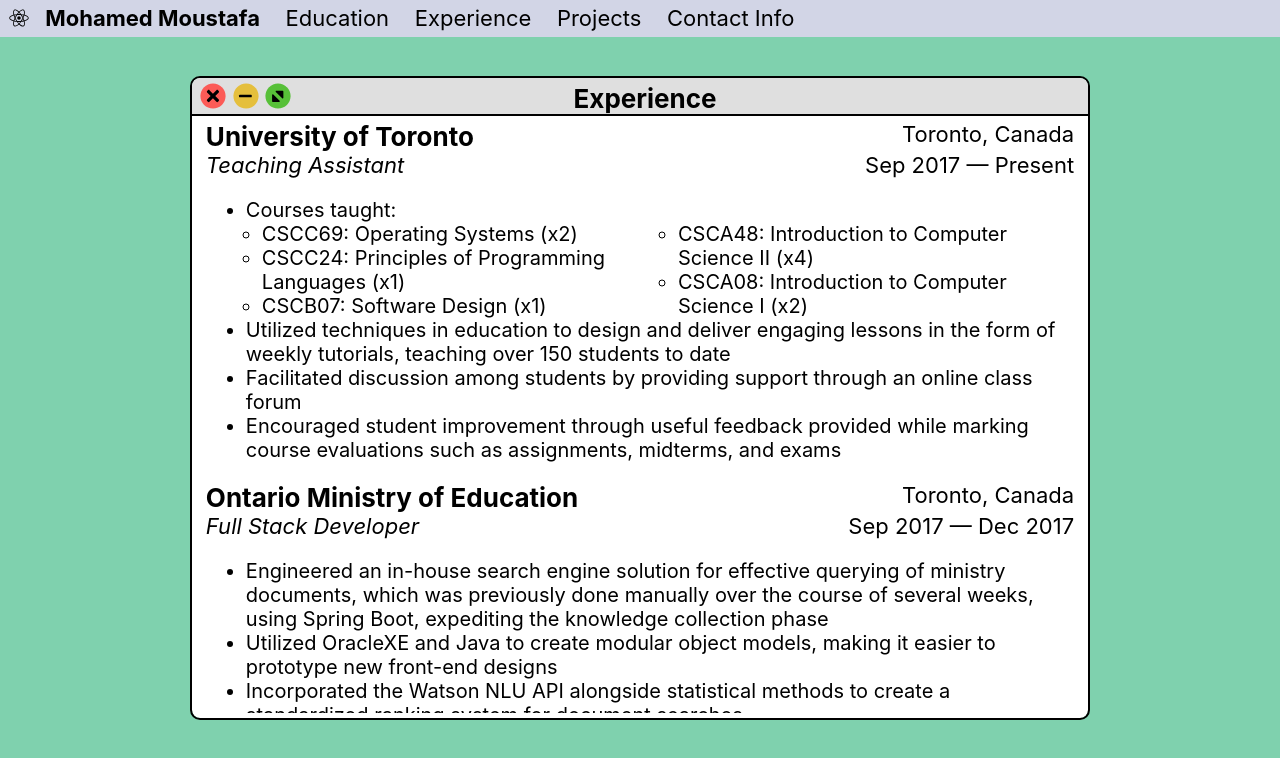
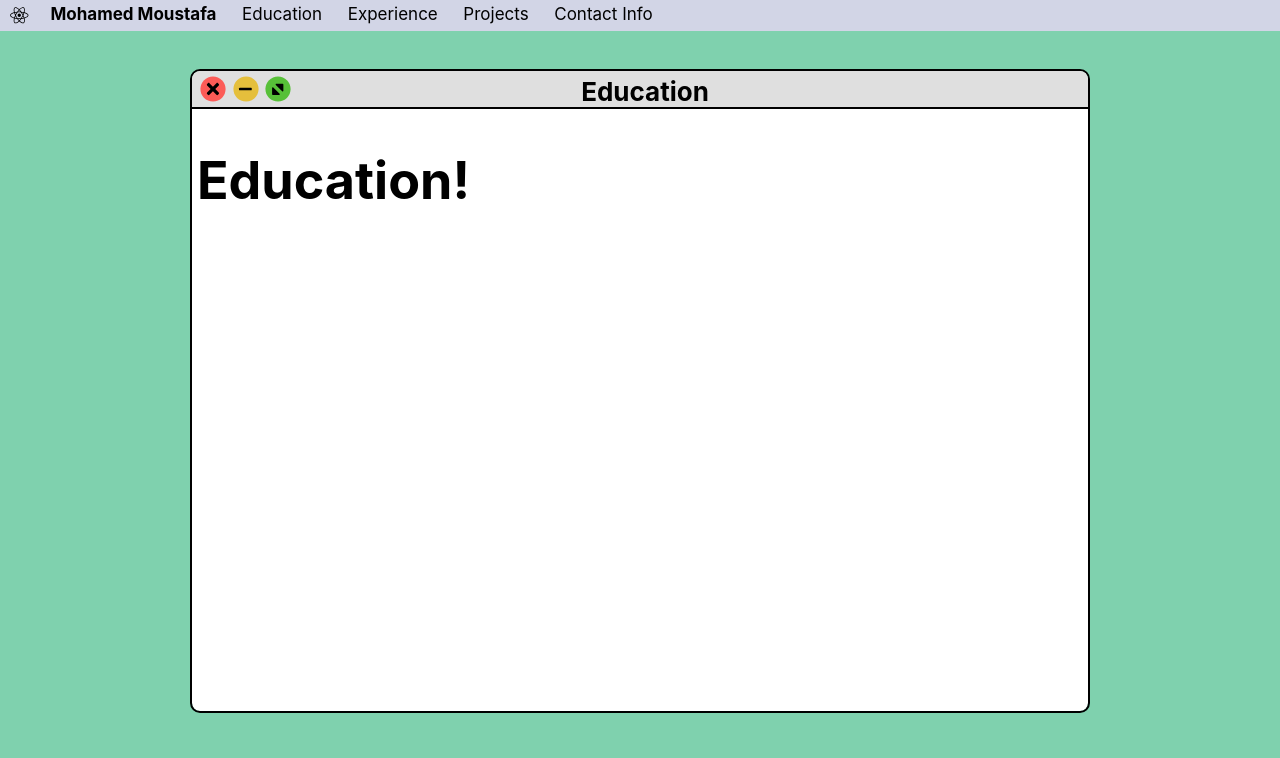
Before and after one commit to mohammadmoustafa/portfolio, a React (Create React App) app: page /education in a window 1280 px wide. Shown: the top 758 px of the page. Built offline with nearby package versions, Linux system fonts and the light colour scheme.

Commit message:
Made the nav buttons functioning

```diff
--- a/package.json
+++ b/package.json
@@ -14,6 +14,7 @@
     "@testing-library/user-event": "^7.2.1",
     "react": "^16.13.0",
     "react-dom": "^16.13.0",
+    "react-router-dom": "^5.1.2",
     "react-scripts": "3.4.0",
     "react-tooltip": "^4.1.2",
     "typeface-roboto": "0.0.75"
--- a/src/App.js
+++ b/src/App.js
@@ -2,17 +2,18 @@
 import logo from './logo.svg';
 import AppWindow from './components/AppWindow';
 import MenuBar from './components/MenuBar';
+
+import { Switch, Route, withRouter } from 'react-router-dom';
 
 import './App.css';
 
 function App() {
   return (
     <div className="App">
-    	<MenuBar />
-    	<div className="hint">Pssst....<br/>refresh the page!</div>
-    	<AppWindow title="Experience"/>
+		<MenuBar />
+		<AppWindow />
     </div>
   );
 }
 
-export default App;
+export default withRouter(App);
--- a/src/components/AppWindow.js
+++ b/src/components/AppWindow.js
@@ -10,9 +10,14 @@
 	faCircle
 } from '@fortawesome/free-solid-svg-icons'
 
+import { Switch, Route } from 'react-router-dom';
+
 
 import '../style/AppWindow.css';
 import ExperienceSection from './ExperienceSection';
+import Education from './Education';
+import Projects from './Projects';
+import Contact from './Contact';
 
 class TitleBar extends Component {
 
@@ -40,7 +45,24 @@
 					<FontAwesomeIcon icon={faCaretDown} transform="shrink-5 down-2 left-2 rotate-45"/>
 					<FontAwesomeIcon icon={faCaretUp} transform="shrink-5 up-2 right-2 rotate-45"/>
 				</span>
-				<div className="title">{ this.state.title }</div>
+				<Switch>
+					<Route exact path="/">
+						<div className="title"></div>
+					</Route>
+					<Route path="/education">
+						<div className="title">Education</div>
+					</Route>
+					<Route path="/experience">
+						<div className="title">Experience</div>
+					</Route>
+					<Route path="/projects">
+						<div className="title">Projects</div>
+					</Route>
+					<Route path="/contact">
+						<div className="title">Contact Info</div>
+					</Route>
+				</Switch>
+
 			</div>
 		);
 	}
@@ -53,7 +75,6 @@
 		this.state = {
 			class: "AppWindow",
 			visible: true,
-			app: "Experience",
 		}
 		this.close = this.close.bind(this);
 		this.minimize = this.minimize.bind(this);
@@ -83,13 +104,22 @@
 				{ this.state.visible &&
 				<React.Fragment>
 					<div className={this.state.class}>
-						<TitleBar title={this.state.app}
-								 windowClose={this.close}
-								 windowMin={this.minimize}
-								 windowMax={this.maximize}
-								 />
+						<TitleBar windowClose={this.close}
+								  windowMin={this.minimize}
+								  windowMax={this.maximize}
+								  />
 						<div className="content">
-							<ExperienceSection />
+							<Switch>
+								<Route exact path="/">
+									<h1>Main Page!</h1>
+								</Route>
+								<Route path="/experience" component={ ExperienceSection } />
+								<Route path="/education">
+									<Education school="University of Toronto" gradYear="2020" program="Computer Science" />
+								</Route>
+								<Route path="/projects" component={ Projects } />
+								<Route path="/contact" component={ Contact } />
+							</Switch>
 						</div>
 					</div>
 				</React.Fragment>}
--- /dev/null
+++ b/src/components/Contact.js
@@ -0,0 +1,25 @@
+import React from 'react';
+import Experience from './Experience';
+import '../style/Experience.css';
+
+class Contact extends React.Component {
+
+	constructor(props) {
+		super(props);
+		this.state = { visible: true };
+	}
+
+	render() {
+		return (
+			<div className="ExperienceSection">
+				{ this.state.visible &&
+				<React.Fragment>
+					<h1>Contact!</h1>
+		        </React.Fragment>
+		    }
+	        </div>
+		);
+	}
+}
+
+export default Contact;
--- a/src/components/Education.js
+++ b/src/components/Education.js
@@ -6,6 +6,7 @@
 	constructor(props) {
 		super(props);
 		this.state = {
+			visible: true,
 			school: props.school,
 			program: props.program,
 			gradYear: props.gradYear,
@@ -14,13 +15,13 @@
 
 	render() {
 		return (
-			<div className="Education">
-				<div className="school">{this.state.school}</div>
-				<div className="info">
-					<p className="program">{this.state.program}</p>
-					<p className="gradYear">{this.state.gradYear}</p>
-				</div>
-			</div>
+			<div className="ExperienceSection">
+				{ this.state.visible &&
+				<React.Fragment>
+					<h1>Education!</h1>
+		        </React.Fragment>
+		    }
+	        </div>
 		);
 	}
 }
--- a/src/components/ExperienceSection.js
+++ b/src/components/ExperienceSection.js
@@ -8,8 +8,6 @@
 		super(props);
 		this.state = { visible: true };
 	}
-
-	// <div className="section-header">Experience</div>
 
 	render() {
 		return (
--- a/src/components/MenuBar.js
+++ b/src/components/MenuBar.js
@@ -1,35 +1,37 @@
-import React, { Component } from 'react';
+import React, { useContext } from 'react';
 import { FontAwesomeIcon } from '@fortawesome/react-fontawesome';
 import { faReact } from '@fortawesome/free-brands-svg-icons';
 import ReactTooltip from 'react-tooltip';
+import {
+	Link,
+	BrowserRouter as Router,
+	useRouteMatch,
+} from 'react-router-dom';
 
 import '../style/MenuBar.css';
 
-class MenuBar extends Component {
-
-	render() {
-
+export default function MenuBar() {
 	return (
 			<div className="MenuBar">
-					<div data-tip="Made with React."
+				<div className="react-icon"
+					 data-tip="Made with React."
 					 data-place="bottom"
 					 data-effect="solid"
 					 data-type="info"
-						 data-offset="{'right': 60}"
+					 data-offset="{'right': 80}"
 					 data-background-color="#008288"
 					 data-arrow-color={`rgba(255, 255, 255, 0)`}>
-						 <FontAwesomeIcon id="react-icon" icon={faReact} transform="shrink-4" />
+					 <FontAwesomeIcon id="react-icon" icon={faReact}  />
 				</div>
-					<div id="me" className="MenuOption"><strong>Mohamed Moustafa</strong></div>
-					<div className="MenuOption">Education</div>
-					<div className="MenuOption">Experience</div>
-					<div className="MenuOption">Projects</div>
-					<div className="MenuOption">Contact Info</div>
+					<div className="MenuOption">
+						<Link to="/" id="me">Mohamed Moustafa</Link>
+					</div>
+					<div className="MenuOption"><Link to="/education">Education</Link></div>
+					<div className="MenuOption"><Link to='/experience'>Experience</Link></div>
+					<div className="MenuOption"><Link to='/projects'>Projects</Link></div>
+					<div className="MenuOption"><Link to='/contact'>Contact Info</Link></div>
 					<ReactTooltip />
 			</div>
 		);
-	}
 
 }
-
-export default MenuBar;
--- /dev/null
+++ b/src/components/Projects.js
@@ -0,0 +1,25 @@
+import React from 'react';
+import Experience from './Experience';
+import '../style/Experience.css';
+
+class Projects extends React.Component {
+
+	constructor(props) {
+		super(props);
+		this.state = { visible: true };
+	}
+
+	render() {
+		return (
+			<div className="ExperienceSection">
+				{ this.state.visible &&
+				<React.Fragment>
+					<h1>Projects!</h1>
+		        </React.Fragment>
+		    }
+	        </div>
+		);
+	}
+}
+
+export default Projects;
--- a/src/index.js
+++ b/src/index.js
@@ -5,9 +5,13 @@
 import Education from './components/Education';
 import * as serviceWorker from './serviceWorker';
 
-ReactDOM.render(<App />, document.getElementById('root'));
-//ReactDOM.render(<Education school="University of Toronto" gradYear="2020" program="Computer Science" />,
-//	document.getElementById('root'));
+import { BrowserRouter } from 'react-router-dom';
+
+ReactDOM.render(
+	<BrowserRouter>
+		<App />
+	</BrowserRouter>
+	, document.getElementById('root'));
 
 // If you want your app to work offline and load faster, you can change
 // unregister() to register() below. Note this comes with some pitfalls.
--- a/src/style/AppWindow.css
+++ b/src/style/AppWindow.css
@@ -29,6 +29,7 @@
 	overflow: hidden;
 	display:flex;
 	flex-flow: column;
+	z-index: 1;
 }
 
 .AppWindow .content {
--- a/src/style/MenuBar.css
+++ b/src/style/MenuBar.css
@@ -2,11 +2,34 @@
 	width: 100%;
 	background-color: rgb(210, 213, 230);
 	display: flex;
-	padding: 0.25% 0% 0.25% 1%;
 }
 
-.MenuBar .MenuOption {
-	font-size: calc(6px + 2vmin);
-	padding: 0.15% 1% 0 1%;
+.MenuOption {
+	font-size: calc(14px + (18 - 14) * ((100vw - 300px) / (1600 - 300)));
+	padding: 0.35% 1% 0.35% 1%;
 	color: black;
 }
+
+.MenuOption:hover, .MenuOption:hover * {
+	background-color: rgb(35, 126, 236);
+	color: white;
+}
+
+.MenuOption a {
+	color: black;
+	text-decoration: none;
+	height: 100%;
+}
+
+.MenuOption #me {
+	font-weight: bold;
+}
+
+.MenuBar [data-id="tooltip"] {
+	font-size: calc(14px + (18 - 14) * ((100vw - 300px) / (1600 - 300)));
+}
+
+.MenuBar .react-icon {
+	padding: 0.35% 0.75% 0.35% 0.75%;
+	font-size: calc(14px + (20 - 14) * ((100vw - 300px) / (1600 - 300)));
+}
```
Also changed, not shown: 1 other file (tests, documents, lock files or other folders). Lines whose indentation alone changed are shown as unchanged.
